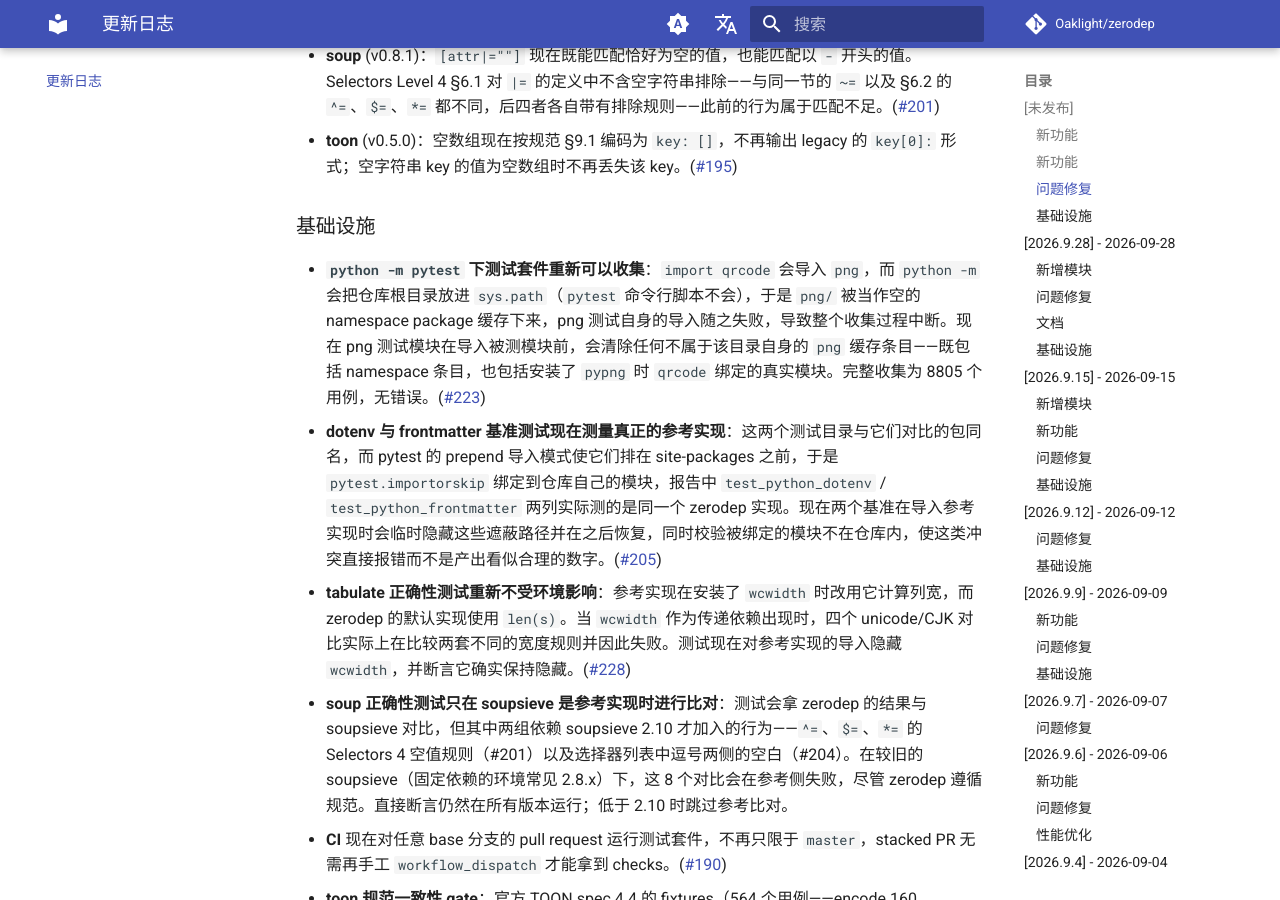
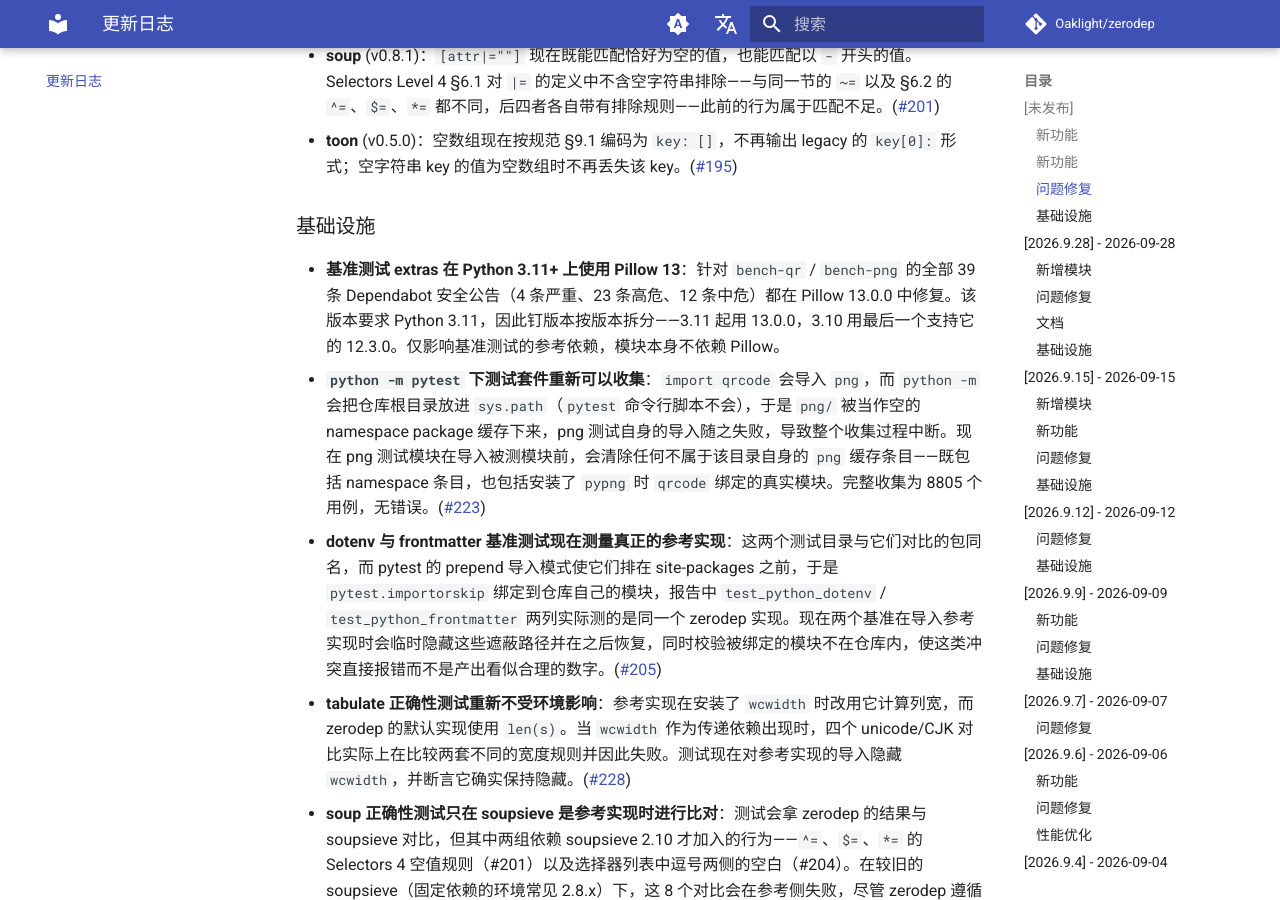
Before and after one commit to Oaklight/zerodep, an MkDocs documentation site: the page built from docs/changelog.md, in a window 1280 px wide and 900 px high, scrolled down 2493 px. Built offline with MkDocs 1.6.1 and Material for MkDocs 9.7.7, drawn with Linux system fonts in a browser that asks for light colours; comment, search, counter and statistics services are not loaded.

Commit message:
docs(changelog)：基准测试 extras 使用 Pillow 13

```diff
--- a/docs/changelog.md
+++ b/docs/changelog.md
@@ -31,6 +31,7 @@
 
 ### 基础设施
 
+- **基准测试 extras 在 Python 3.11+ 上使用 Pillow 13**：针对 `bench-qr` / `bench-png` 的全部 39 条 Dependabot 安全公告（4 条严重、23 条高危、12 条中危）都在 Pillow 13.0.0 中修复。该版本要求 Python 3.11，因此钉版本按版本拆分——3.11 起用 13.0.0，3.10 用最后一个支持它的 12.3.0。仅影响基准测试的参考依赖，模块本身不依赖 Pillow。
 - **`python -m pytest` 下测试套件重新可以收集**：`import qrcode` 会导入 `png`，而 `python -m` 会把仓库根目录放进 `sys.path`（`pytest` 命令行脚本不会），于是 `png/` 被当作空的 namespace package 缓存下来，png 测试自身的导入随之失败，导致整个收集过程中断。现在 png 测试模块在导入被测模块前，会清除任何不属于该目录自身的 `png` 缓存条目——既包括 namespace 条目，也包括安装了 `pypng` 时 `qrcode` 绑定的真实模块。完整收集为 8805 个用例，无错误。([#223](https://github.com/Oaklight/zerodep/issues/223))
 - **dotenv 与 frontmatter 基准测试现在测量真正的参考实现**：这两个测试目录与它们对比的包同名，而 pytest 的 prepend 导入模式使它们排在 site-packages 之前，于是 `pytest.importorskip` 绑定到仓库自己的模块，报告中 `test_python_dotenv` / `test_python_frontmatter` 两列实际测的是同一个 zerodep 实现。现在两个基准在导入参考实现时会临时隐藏这些遮蔽路径并在之后恢复，同时校验被绑定的模块不在仓库内，使这类冲突直接报错而不是产出看似合理的数字。([#205](https://github.com/Oaklight/zerodep/issues/205))
 - **tabulate 正确性测试重新不受环境影响**：参考实现在安装了 `wcwidth` 时改用它计算列宽，而 zerodep 的默认实现使用 `len(s)`。当 `wcwidth` 作为传递依赖出现时，四个 unicode/CJK 对比实际上在比较两套不同的宽度规则并因此失败。测试现在对参考实现的导入隐藏 `wcwidth`，并断言它确实保持隐藏。([#228](https://github.com/Oaklight/zerodep/issues/228))
```
